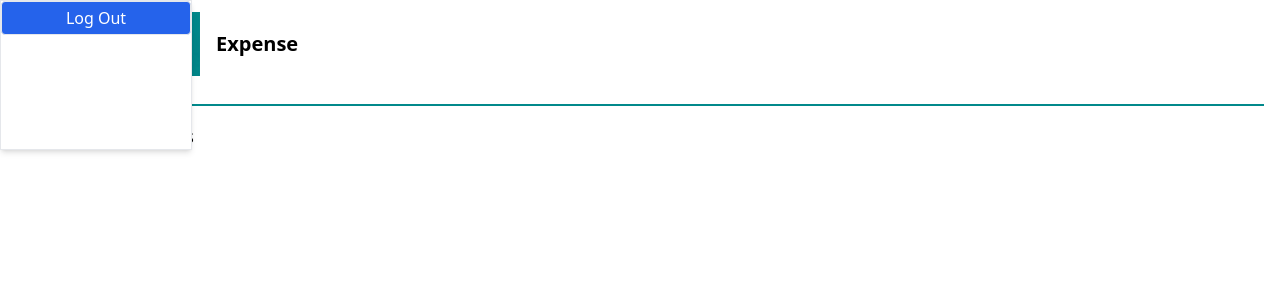
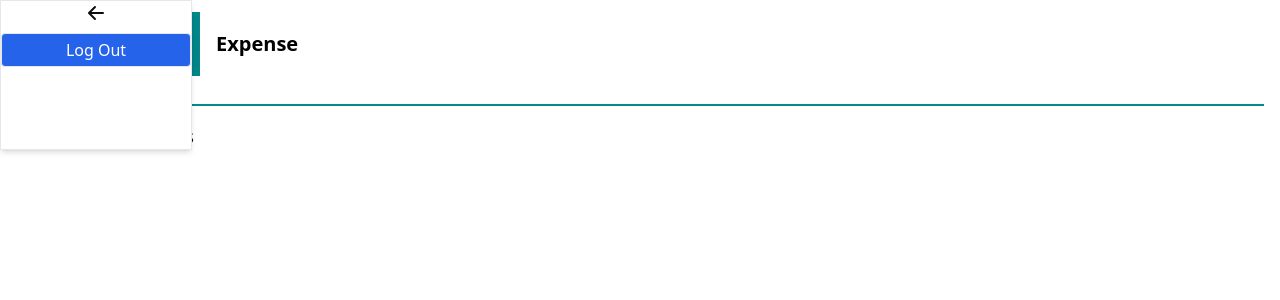
Before and after one commit to Garcia-Tony/budget-project, a React (Vite) app in the folder client/: page /home in a window 1280 px wide. Both pictures are taken after a click on the button 68 px from the left and 44 px from the top of the page. Shown: the top 300 px of the page. Built offline with nearby package versions, Linux system fonts and the light colour scheme.

Commit message:
Add a arrow when the menu pops up

```diff
--- a/client/src/pages/Home.tsx
+++ b/client/src/pages/Home.tsx
@@ -40,6 +40,15 @@ export function Home() {
           ${isMenuOpen ? 'translate-x-0' : '-translate-x-full'}
           `}>
           <button
+            className="flex justify-center w-full mb-2"
+            onClick={toggleMenu}>
+            <img
+              src="/arrow-left.svg"
+              alt="Close Menu"
+              className="w-6 h-6 transition-transform duration-300"
+            />
+          </button>
+          <button
             className="block text-center border rounded py-1 px-3 bg-blue-600 text-white w-full hover:bg-gray-200 transition"
             onClick={handlePopUp}>
             Log Out
```
Also changed, not shown: client/public/arrow-left.svg (added).
